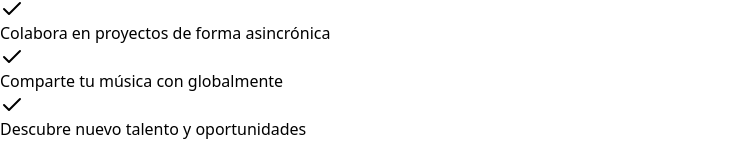
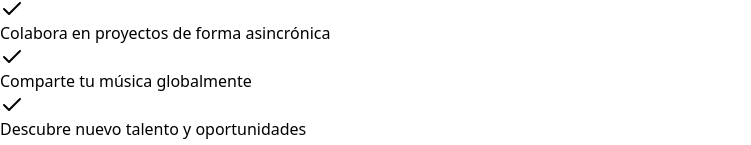
Before and after one commit to juanrobilara/holoJamLandingTPI, a React (Vite) app: page / in a window 1280 px wide. Shown: the part 351-496 px from the top of the page, without its empty margins (0-751 px from the left). Built offline with nearby package versions, Linux system fonts and the light colour scheme.

Commit message:
Ultimo refactor texto

```diff
--- a/src/App.jsx
+++ b/src/App.jsx
@@ -97,7 +97,7 @@ const App = () => {
       features: [
         "Conéctate con músicos de todo el mundo",
         "Colabora en proyectos de forma asincrónica",
-        "Comparte tu música con globalmente",
+        "Comparte tu música globalmente",
         "Descubre nuevo talento y oportunidades"
       ],
       whyHoloJam: "¿Por qué HoloJam?",
```
